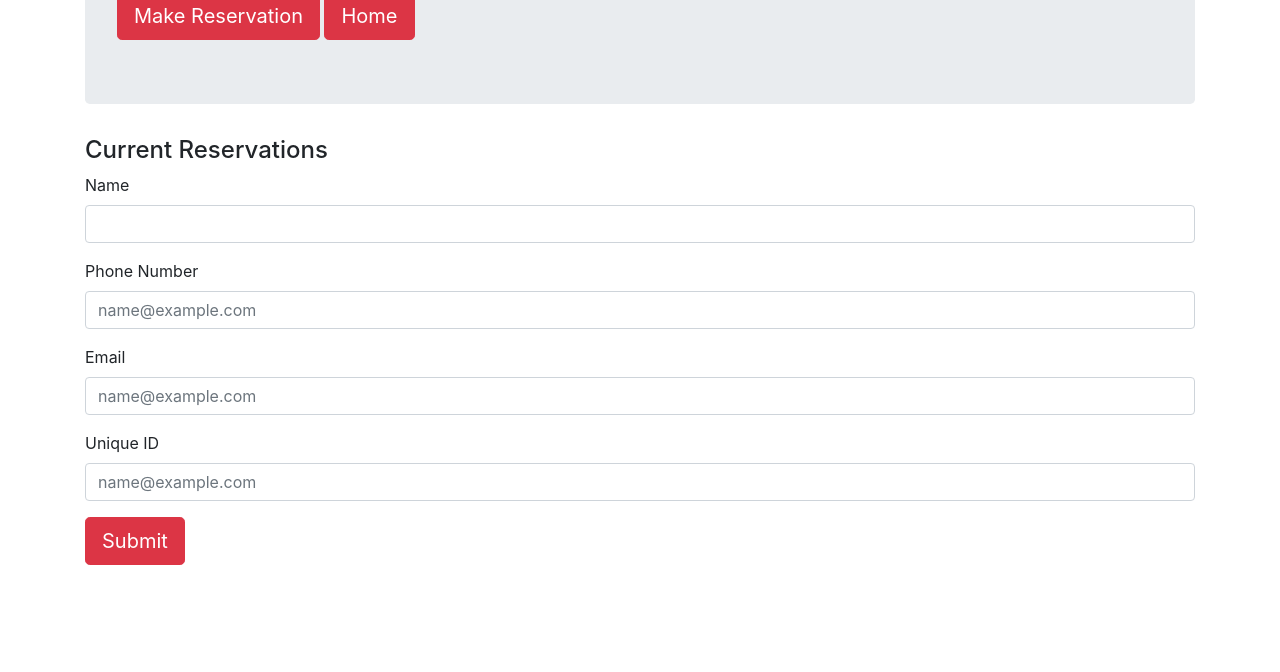
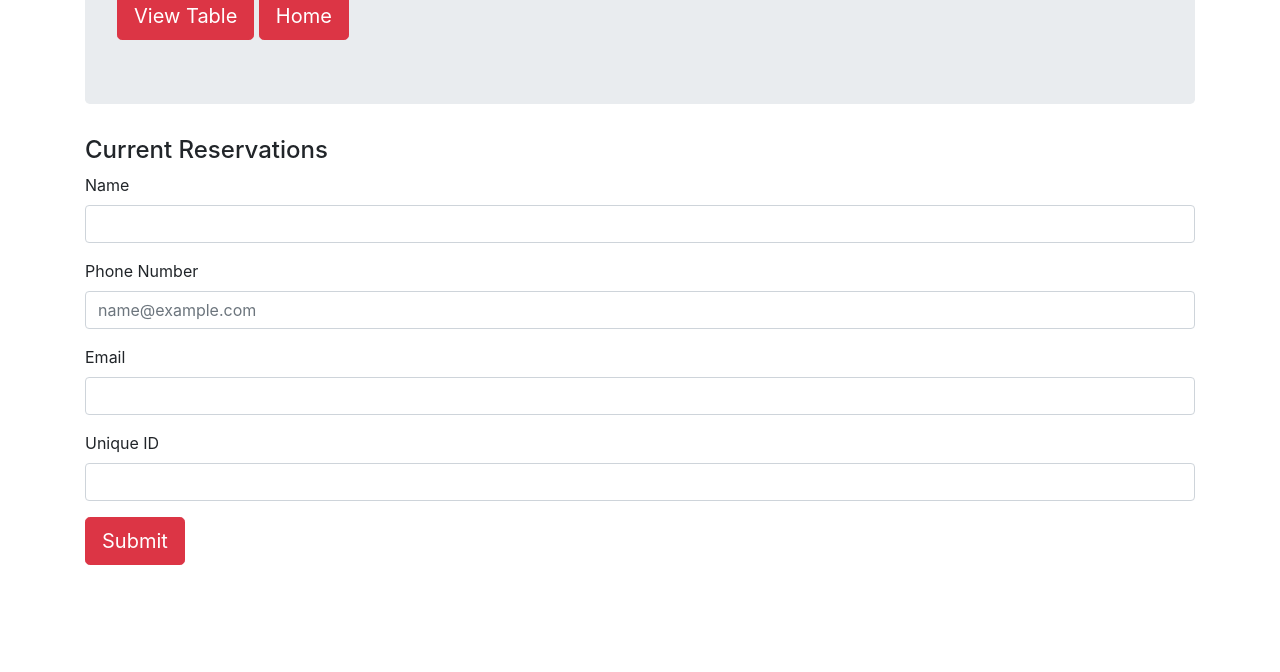
Before and after one commit to rayhe921/hot-restarurant, a website: page public/reservation.html in a window 1280 px wide. Shown: the part 128-800 px from the top of the page. Drawn offline with nearby package versions, Linux system fonts and the light colour scheme.

Commit message:
linked buttons correctly

```diff
--- a/public/reservation.html
+++ b/public/reservation.html
@@ -18,9 +18,9 @@
     <div class="container">
         <div class="jumbotron">
             <h1>Hot Restaurant</h1>
-            <a href="/add"><button class="btn btn-danger btn-lg"><span class="fa fa-plus"></span> Make
-                    Reservation</button></a>
-            <a href="/api/characters"><button class="btn btn-danger btn-lg"><span class="fa fa-eye"></span>
+            <a href="table.html"><button class="btn btn-danger btn-lg"><span class="fa fa-plus"></span> View
+                    Table</button></a>
+            <a href="./home.html"><button class="btn btn-danger btn-lg"><span class="fa fa-eye"></span>
                     Home</button></a>
         </div>
         <div>
@@ -40,22 +40,19 @@
                         </div>
                         <div class="form-group">
                             <label for="exampleFormControlInput1">Name</label>
-                            <input type="email" class="form-control" id="exampleFormControlInput1">
+                            <input type="email" class="form-control">
                         </div>
                         <div class="form-group">
                             <label for="exampleFormControlInput1">Phone Number</label>
-                            <input type="email" class="form-control" id="exampleFormControlInput1"
-                                placeholder="name@example.com">
+                            <input type="email" class="form-control" placeholder="name@example.com">
                         </div>
                         <div class="form-group">
                             <label for="exampleFormControlInput1">Email</label>
-                            <input type="email" class="form-control" id="exampleFormControlInput1"
-                                placeholder="name@example.com">
+                            <input type="email" class="form-control">
                         </div>
                         <div class="form-group">
                             <label for="exampleFormControlInput1">Unique ID</label>
-                            <input type="email" class="form-control" id="exampleFormControlInput1"
-                                placeholder="name@example.com">
+                            <input type="email" class="form-control">
                         </div>
                         <a href="/table.html"><button class="btn btn-danger btn-lg"><span class="fa fa-plus"></span>
                                 Submit</button></a>
```
